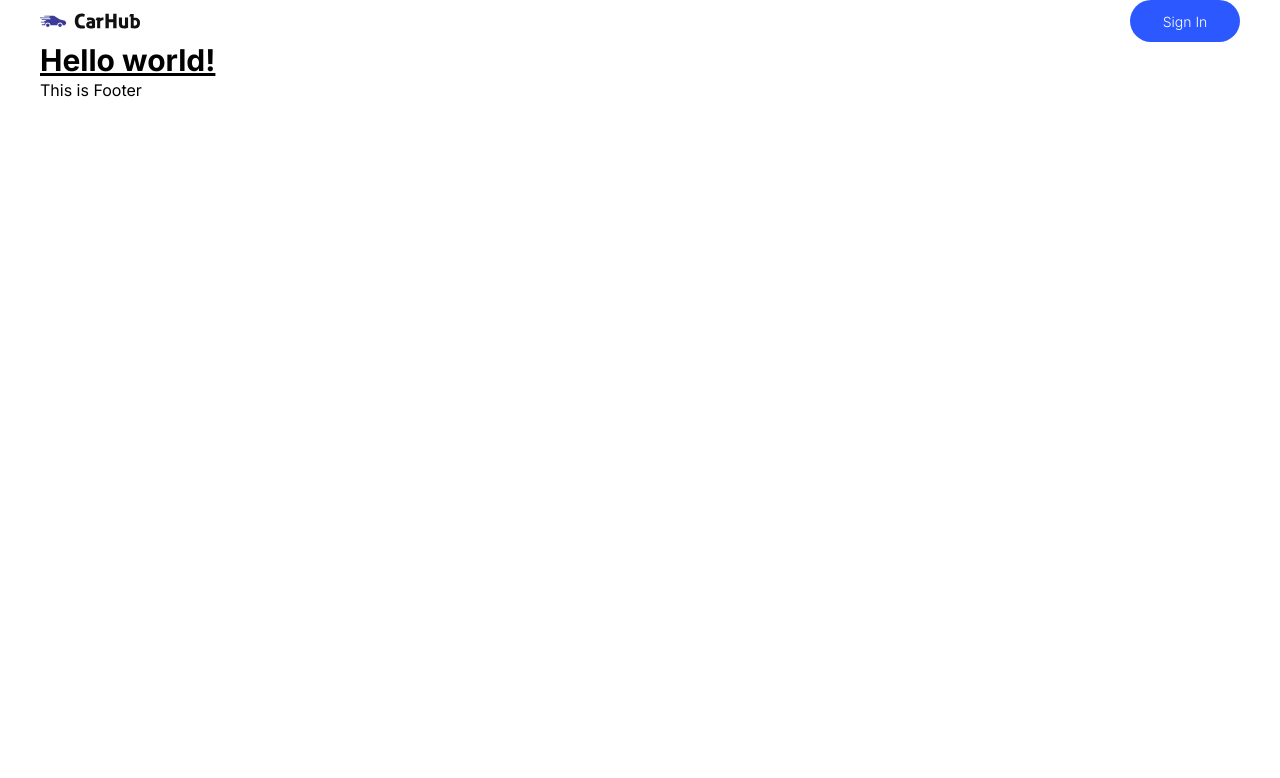
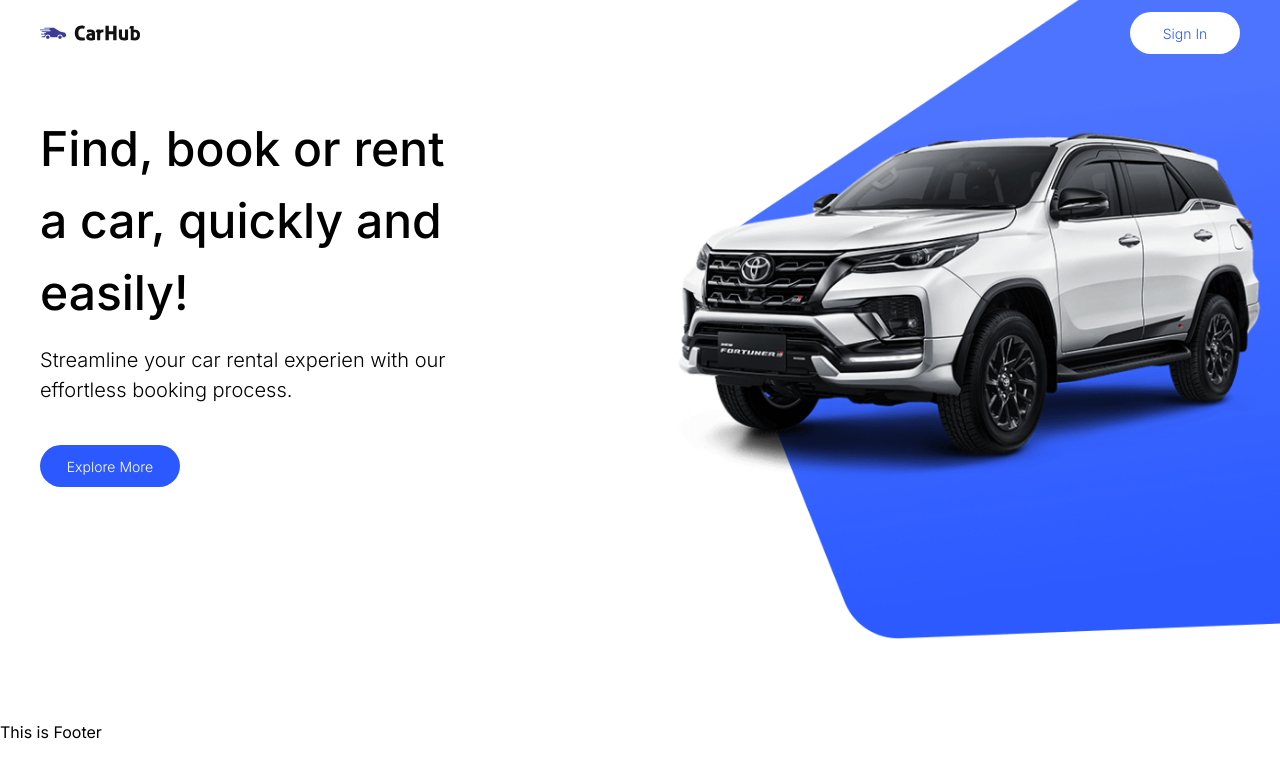
Before and after one commit to tienkim9920/showcase-nextjs, a Next.js app: page / in a window 1280 px wide. Shown: the top 778 px of the page. Built offline with nearby package versions, Linux system fonts and the light colour scheme.

Commit message:
save code staging

```diff
--- a/app/layout.tsx
+++ b/app/layout.tsx
@@ -1,5 +1,6 @@
 import { Footer, Header } from '@/components';
 import '@/styles/globals.css';
+import '@/styles/home.css';
 import type { Metadata } from 'next'
 import { Inter } from 'next/font/google'
 
@@ -18,11 +19,11 @@ export default function RootLayout({
   return (
     <html lang="en">
       <body className={inter.className}>
-        <div className='wrapper-body px-10'>
-          <Header />
+        <Header />
+        <div className='wrapper-body'>
           {children}
-          <Footer />
         </div>
+        <Footer />
       </body>
     </html>
   )
--- a/app/page.tsx
+++ b/app/page.tsx
@@ -1,9 +1,30 @@
+import { Button } from "@/components";
+
 export default function Home() {
   return (
-    <div>
-      <h1 className="text-3xl font-bold underline">
-        Hello world!
-      </h1>
-    </div>
+    <>
+      <div className="overflow-hidden">
+        <div className="relative w-full h-full" style={{ zIndex: -1, left: '55%', bottom: '5rem' }}>
+          <img src="/images/hero-bg.png" style={{ height: '45rem' }} />
+        </div>
+      </div>
+      <div className="section-banner absolute top-0 left-10 sm:h-60 md:h-3/4 flex">
+        <div className="flex-1 flex items-center">
+          <div>
+            <h1 className="title-banner">Find, book or rent a car, quickly and easily!</h1>
+            <h2 className="sub-title-banner">Streamline your car rental experien with our effortless booking process.</h2>
+            <div className="mt-10">
+              <Button width="140px" color="accent">Explore More</Button>
+            </div>
+          </div>
+        </div>
+        <div className="flex-1 flex items-center">
+          <img src="/images/hero.png" />
+        </div>
+      </div>
+      <div className="px-10">
+
+      </div>
+    </>
   )
 }
--- a/components/Button.tsx
+++ b/components/Button.tsx
@@ -7,7 +7,8 @@ type Props = {
   width?: string;
   height?: string;
   loading?: boolean;
-  children?: ReactNode
+  children?: ReactNode;
+  onClick?: () => void;
 };
 
 const BG_HOVER: Record<Props['color'], string> = {
@@ -31,6 +32,7 @@ export const Button = ({
   color = 'accent',
   loading,
   children,
+  onClick,
 }: Props) => {
   const [isHover, setIsHover] = useState(false);
 
@@ -51,10 +53,12 @@ export const Button = ({
         fontSize: '14px',
         fontWeight: 300,
         borderRadius: '50px',
+        zIndex: 1
       }}
       onMouseEnter={handleMouseEnter}
       onMouseLeave={handleMouseLeave}
       disabled={loading}
+      onClick={() => onClick && onClick()}
     >
       {!loading
         ? children
--- a/components/Header.tsx
+++ b/components/Header.tsx
@@ -1,13 +1,15 @@
+'use client';
+
 import { IcLogoHeader } from "@/public/icons/IcLogoHeader";
 import { Button } from "./Button";
 
 export const Header = () => {
   return (
-    <div className="flex justify-between items-center">
+    <div className="mt-3 px-10 flex justify-between items-center absolute w-full">
       <IcLogoHeader width="100px" height="32px" display="flex" />
 
       <div className="flex">
-        <Button color="accent" width="110px">Sign In</Button>
+        <Button color="primary" width="110px" onClick={() => console.log('hello')}>Sign In</Button>
       </div>
     </div>
   )
--- a/styles/app.css
+++ b/styles/app.css
@@ -0,0 +1,3 @@
+.wrapper-body {
+
+}
--- a/styles/globals.css
+++ b/styles/globals.css
@@ -2,6 +2,8 @@
 @tailwind components;
 @tailwind utilities;
 @import url('https://fonts.googleapis.com/css2?family=Montserrat:ital,wght@0,300;0,500;0,600;1,300;1,500;1,600&display=swap');
+
+@import url(./app.css);
 
 body {
   box-sizing: border-box;
--- /dev/null
+++ b/styles/home.css
@@ -0,0 +1,14 @@
+/* START */
+
+.section-banner .title-banner {
+  font-size: 48px;
+  font-weight: 500;
+  width: 70%;
+}
+
+.section-banner .sub-title-banner {
+  margin-top: 1rem;
+  font-size: 20px;
+  font-weight: 300;
+  width: 75%;
+}
```
Also changed, not shown: 1 other file (tests, documents, lock files or other folders).
